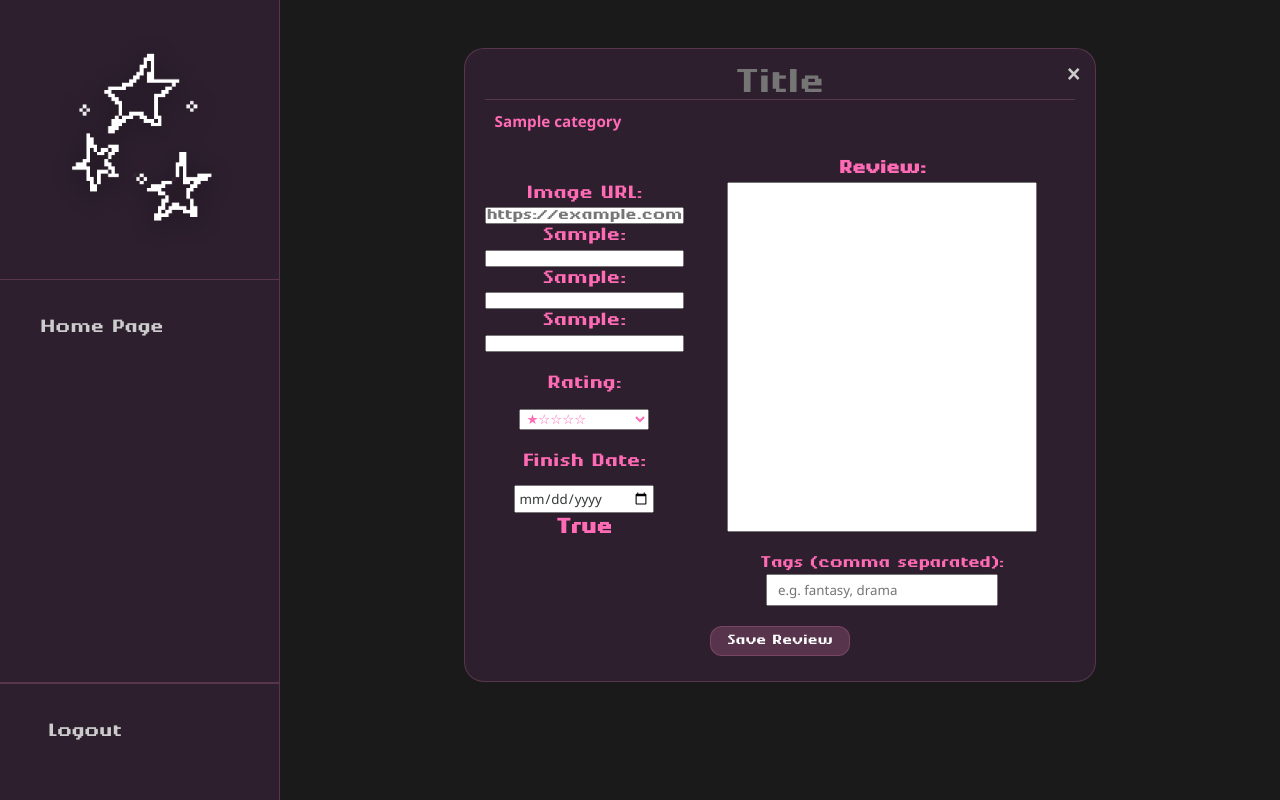
After one commit to mariamsa02/ReviewApp, a Flask app: page /custom-review/1 in a window 1280 px wide. The commit adds this page. Run offline with Flask 3, Linux system fonts and the light colour scheme; a user stored in the database is signed in; tables that the repository leaves empty hold one stand-in row (values such as "Sample post").

Commit message:
Creating dynamic custom review form

```diff
--- a/flask_app/routes.py
+++ b/flask_app/routes.py
@@ -84,6 +84,14 @@ def custom():
         return redirect(url_for('search'))
 
     return render_template('custom_category.html')
+
+
+@app.route("/custom-review/<int:category_id>", methods=['GET', 'POST'])
+@login_required
+def save_custom_review(category_id):
+    category = Category.query.get_or_404(category_id)
+    return render_template('custom_review.html', category=category)
+
 
 
 # This is the final stage of the new review process, it is called AFTER the entire form is filled out and saves the review to the database
--- /dev/null
+++ b/flask_app/templates/custom_review.html
@@ -0,0 +1,125 @@
+<!DOCTYPE html>
+<html lang="en">
+<head>
+    <meta charset="UTF-8">
+    <title>New Review</title>
+    <link rel="stylesheet" href="../static/themes.css">
+    <link rel="stylesheet" href="../static/style.css">
+
+</head>
+<body class="{{ current_user.theme }}">
+<nav class="sidebar" id="sidebar">
+        <div class="sidebar-header">
+            <img src="../static/images/logo.png" alt="star_logo" class="sidebar-logo">
+        </div>
+        <ul class="nav-menu">
+            <li class="nav-item">
+                <a href="{{url_for('home')}}" class="nav-link">
+                    <span class="nav-text">Home Page</span>
+                </a>
+            </li>
+            <li class="nav-item">
+                <!--Select used instead of buttons-->
+                <!--Ideally there will be multiple themes-->
+                <select id="theme-toggle" class="nav-link">
+                    <option value="dark-mode">Dark Mode</option>
+                    <option value="light-mode">Light Mode</option>
+                </select>
+            </li>
+        </ul>
+        <ul class="sidebar-footer">
+
+            <li class="nav-item" id="logout-btn">
+                <a href="{{url_for('logout')}}" class="nav-link">
+                    <span class="nav-text">Logout</span>
+                </a>
+            </li>
+        </ul>
+    </nav>
+
+
+<main class="main-content single-sidebar">
+
+    <div class ="form-container">
+
+<div class="review-form">
+        <form method="POST" action="/new">
+
+        <div class="review-header">
+            <input type="text" name="title" placeholder="Title" class="title-input">
+            <h3 class="category-name">{{category.name}}</h3>
+    <span class="review-close">
+        <a id="review-close" href="{{url_for('search')}}">&times;</a>
+    </span>
+
+            <div class="media-flex">
+               <!-- Left Column: Poster/Cover, Rating, Dates -->
+                <div class="media-left">
+                    <!--image-->
+                    <label class="image-label">Image URL:</label>
+                    <input type="text" class="image_url" name="image-url" placeholder="https://example.com/image.jpg">
+
+                    {% if category.field1 %}
+                    <label>{{ category.field1 }}:</label>
+                    <input type="text" name="{{ category.field1 }}">
+                    {% endif %}
+                    {% if category.field2 %}
+                        <label>{{ category.field2 }}:</label>
+                        <input type="text" name="{{ category.field1 }}">
+                    {% endif %}
+                    {% if category.field3 %}
+                        <label>{{ category.field3 }}:</label>
+                        <input type="text" name="{{ category.field1 }}">
+                    {% endif %}
+
+
+
+                    <div class="rating-dates">
+                        <label class="left-labels">Rating:</label>
+                         <select id="rating" name="rating" required>
+                            <option value="1">★☆☆☆☆</option>
+                            <option value="2">★★☆☆☆</option>
+                            <option value="3">★★★☆☆</option>
+                            <option value="4">★★★★☆</option>
+                            <option value="5">★★★★★</option>
+                         </select>
+
+                        {% if category.has_date_finished %}
+
+                        <label class="left-labels">Finish Date:</label>
+                        <input type="date" id="date_finished" name="date_finished" placeholder="mm/dd/yyyy"/>
+                    {% endif %}
+
+                        <!--Test-->
+                        <h3>{{category.has_date_finished}}</h3>
+
+
+                    </div>
+                </div>
+
+                <!-- Right Column: Review, Tags -->
+                <div class="media-right">
+                    <h3 class="review-label">Review:</h3>
+                    <textarea id="review-text" name="review_text"></textarea>
+
+                    <p class="tags-label">Tags (comma separated):</p>
+                    <input type="text" class="tags-input" id="tags-input" placeholder="e.g. fantasy, drama" />
+
+                </div>
+            </div>
+
+             <div class = "review-btns">
+                        <button type="submit" class="review-btn">Save Review</button>
+                    </div>
+
+        </div>
+            </form>
+
+
+</div>
+    </div>
+
+</main>
+    <script src="{{ url_for('static', filename='theme.js') }}"></script>
+</body>
+</html>
--- a/flask_app/templates/search.html
+++ b/flask_app/templates/search.html
@@ -59,12 +59,12 @@
             </div>
             <div class="sidebar-group">
                 <h4 class="sidebar-group-title">Custom Categories</h4>
-                <a href="{{url_for('custom')}}" class="sidebar-btn">
+                <a href="{{url_for('custom')}}" class="sidebar-btn custom">
                     <span class="sidebar-text">NEW +</span>
                 </a>
                 {% for category in categories %}
-                    <button class="sidebar-btn">
-                        <span class="sidebar-text">{{ category.name }}</span>
+                <button class="sidebar-btn custom" data-id="{{ category.id }}">
+                    <span class="sidebar-text">{{ category.name }}</span>
                     </button>
                 {% endfor %}
             </div>
```
Also changed, not shown: flask_app/static/search.js (+11 -0 lines).
